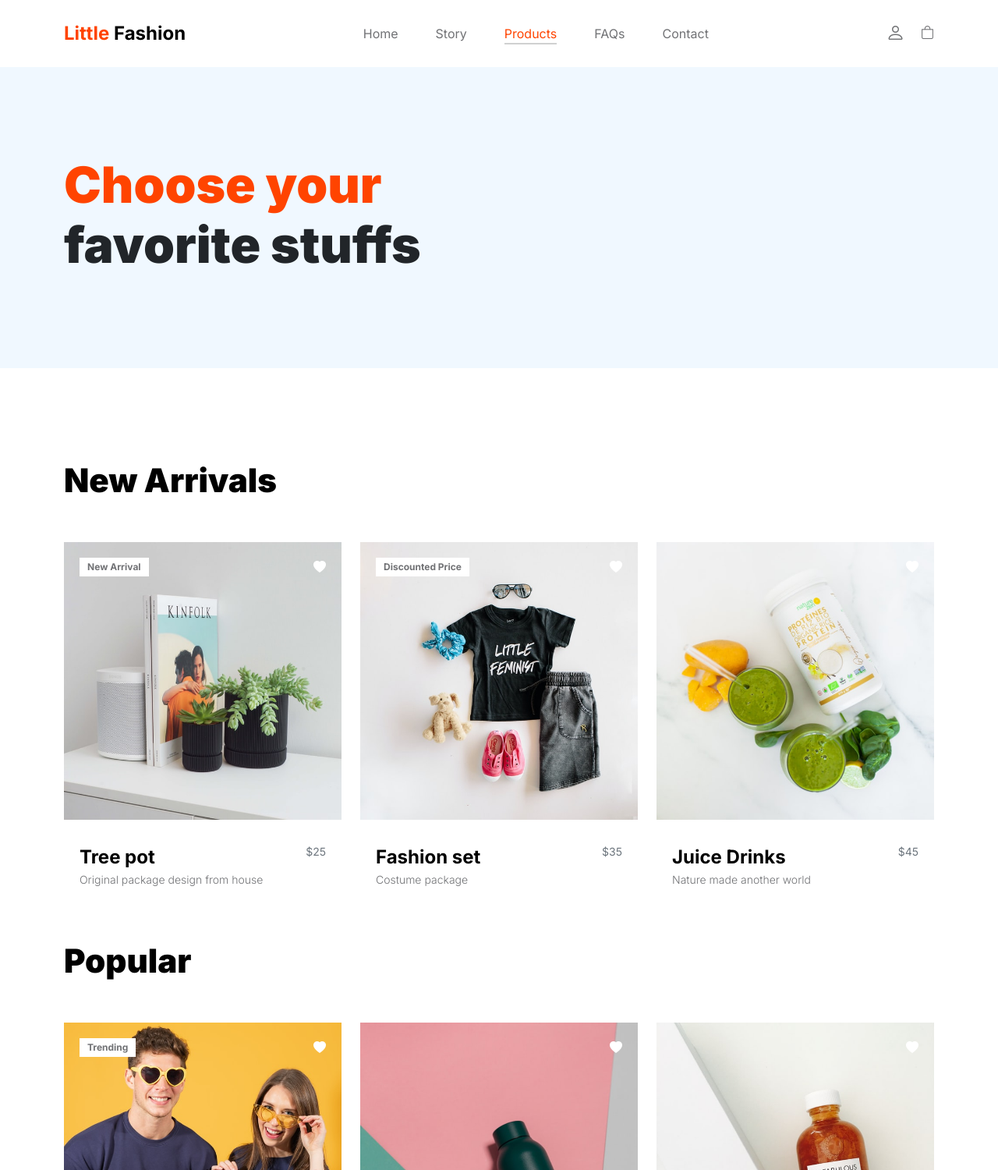
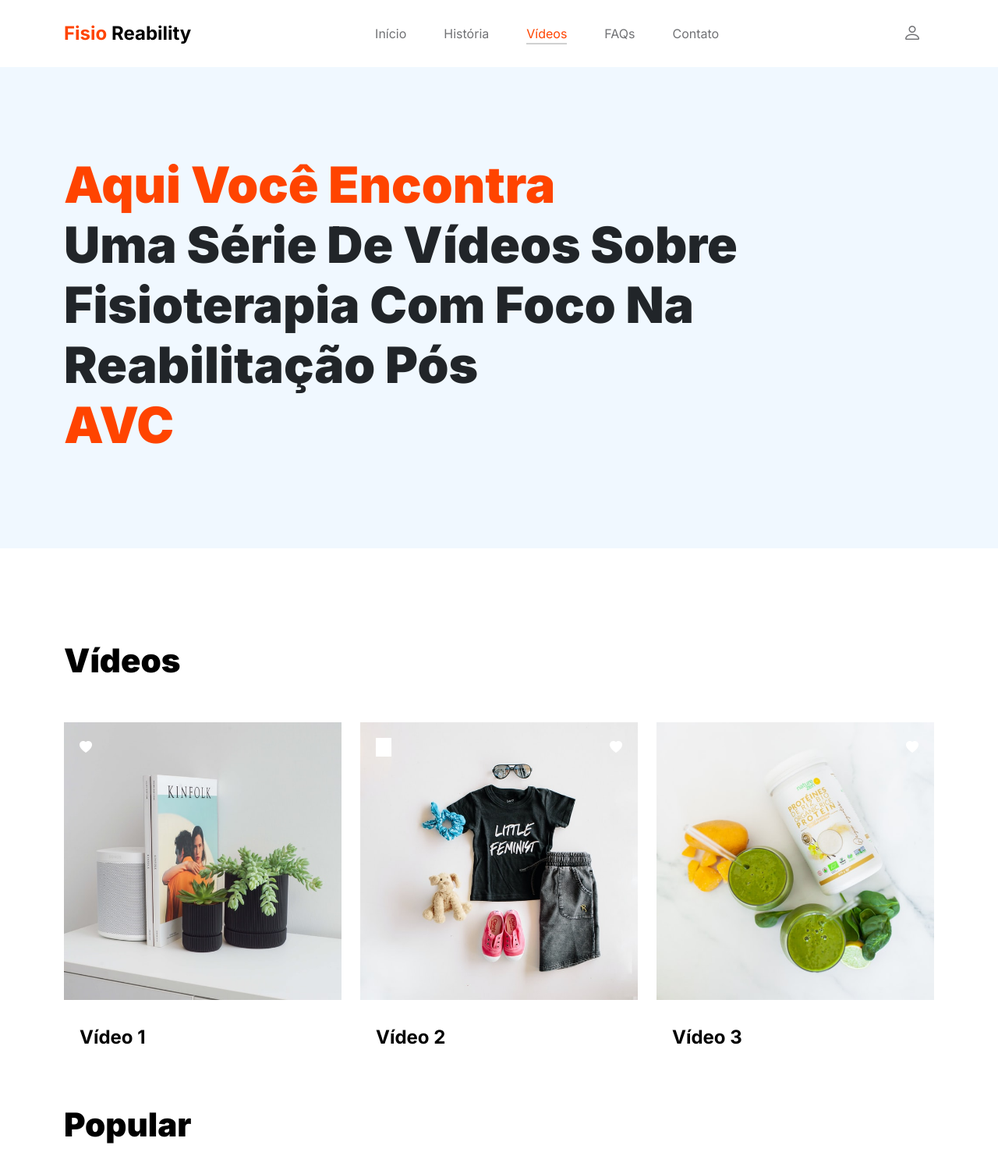
Before and after one commit to igordants/ProjetoIntegrador, a plain HTML site: page 2127_little_fashion/products.html in a window 1280 px wide. Shown: the top 1500 px of the page at 78% size. Drawn offline with Linux system fonts and the light colour scheme.

Commit message:
comitnado alterações

```diff
--- a/2127_little_fashion/products.html
+++ b/2127_little_fashion/products.html
@@ -7,7 +7,6 @@
         <meta name="description" content="">
         <meta name="author" content="">
 
-        <title>Tooplate's Little Fashion - Products</title>
 
         <!-- CSS FILES -->
         <link rel="preconnect" href="https://fonts.googleapis.com">
@@ -48,7 +47,7 @@ https://www.tooplate.com/view/2127-little-fashion
                     </button>
 
                     <a class="navbar-brand" href="index.html">
-                        <strong><span>Little</span> Fashion</strong>
+                        <strong><span>Fisio</span> Reability</strong>
                     </a>
 
                     <div class="d-lg-none">
@@ -60,15 +59,15 @@ https://www.tooplate.com/view/2127-little-fashion
                     <div class="collapse navbar-collapse" id="navbarNav">
                         <ul class="navbar-nav mx-auto">
                             <li class="nav-item">
-                                <a class="nav-link" href="index.html">Home</a>
+                                <a class="nav-link" href="index.html">Início</a>
                             </li>
 
                             <li class="nav-item">
-                                <a class="nav-link" href="about.html">Story</a>
+                                <a class="nav-link" href="about.html">História</a>
                             </li>
 
                             <li class="nav-item">
-                                <a class="nav-link active" href="products.html">Products</a>
+                                <a class="nav-link active" href="products.html">Vídeos</a>
                             </li>
 
                             <li class="nav-item">
@@ -76,14 +75,14 @@ https://www.tooplate.com/view/2127-little-fashion
                             </li>
 
                             <li class="nav-item">
-                                <a class="nav-link" href="contact.html">Contact</a>
+                                <a class="nav-link" href="contact.html">Contato</a>
                             </li>
                         </ul>
 
                         <div class="d-none d-lg-block">
                             <a href="sign-in.html" class="bi-person custom-icon me-3"></a>
 
-                            <a href="product-detail.html" class="bi-bag custom-icon"></a>
+
                         </div>
                     </div>
                 </div>
@@ -95,8 +94,8 @@ https://www.tooplate.com/view/2127-little-fashion
 
                         <div class="col-lg-10 col-12">
                             <h1>
-                                <span class="d-block text-primary">Choose your</span>
-                                <span class="d-block text-dark">favorite stuffs</span>
+                                <span class="d-block text-primary">Aqui Você Encontra</span>
+                                <span class="d-block text-dark">Uma Série De Vídeos Sobre Fisioterapia Com Foco Na Reabilitação Pós <span class="d-block text-primary">AVC</span></span>
                             </h1>
                         </div>
                     </div>
@@ -108,7 +107,7 @@ https://www.tooplate.com/view/2127-little-fashion
                     <div class="row">
 
                         <div class="col-12">
-                            <h2 class="mb-5">New Arrivals</h2>
+                            <h2 class="mb-5">Vídeos</h2>
                         </div>
 
                         <div class="col-lg-4 col-12 mb-3">
@@ -118,7 +117,7 @@ https://www.tooplate.com/view/2127-little-fashion
                                 </a>
 
                                 <div class="product-top d-flex">
-                                    <span class="product-alert me-auto">New Arrival</span>
+
 
                                     <a href="#" class="bi-heart-fill product-icon"></a>
                                 </div>
@@ -126,13 +125,13 @@ https://www.tooplate.com/view/2127-little-fashion
                                 <div class="product-info d-flex">
                                     <div>
                                         <h5 class="product-title mb-0">
-                                            <a href="product-detail.html" class="product-title-link">Tree pot</a>
+                                            <a href="product-detail.html" class="product-title-link">Vídeo 1</a>
                                         </h5>
 
-                                        <p class="product-p">Original package design from house</p>
+                                        <p class="product-p"></p>
                                     </div>
 
-                                    <small class="product-price text-muted ms-auto">$25</small>
+                                    <small class="product-price text-muted ms-auto"></small>
                                 </div>
                             </div>
                         </div>
@@ -144,7 +143,7 @@ https://www.tooplate.com/view/2127-little-fashion
                                 </a>
 
                                 <div class="product-top d-flex">
-                                    <span class="product-alert">Discounted Price</span>
+                                    <span class="product-alert"></span>
 
                                     <a href="#" class="bi-heart-fill product-icon ms-auto"></a>
                                 </div>
@@ -152,13 +151,13 @@ https://www.tooplate.com/view/2127-little-fashion
                                 <div class="product-info d-flex">
                                     <div>
                                         <h5 class="product-title mb-0">
-                                            <a href="product-detail.html" class="product-title-link">Fashion set</a>
+                                            <a href="product-detail.html" class="product-title-link">Vídeo 2</a>
                                         </h5>
 
-                                        <p class="product-p">Costume package</p>
+                                        <p class="product-p"></p>
                                     </div>
 
-                                    <small class="product-price text-muted ms-auto">$35</small>
+                                    <small class="product-price text-muted ms-auto"></small>
                                 </div>
                             </div>
                         </div>
@@ -176,13 +175,13 @@ https://www.tooplate.com/view/2127-little-fashion
                                 <div class="product-info d-flex">
                                     <div>
                                         <h5 class="product-title mb-0">
-                                            <a href="product-detail.html" class="product-title-link">Juice Drinks</a>
+                                            <a href="product-detail.html" class="product-title-link">Vídeo 3</a>
                                         </h5>
 
-                                        <p class="product-p">Nature made another world</p>
+                                        <p class="product-p"></p>
                                     </div>
 
-                                    <small class="product-price text-muted ms-auto">$45</small>
+                                    <small class="product-price text-muted ms-auto"></small>
                                 </div>
                             </div>
                         </div>
```
Also changed, not shown: 2127_little_fashion/about.html (+1 -1 lines), 2127_little_fashion/contact.html (+1 -1 lines), 2127_little_fashion/faq.html (+27 -29 lines), 2127_little_fashion/index.html (+9 -9 lines), 2127_little_fashion/product-detail.html (+0 -2 lines), 2127_little_fashion/sign-in.html (+2 -3 lines).
